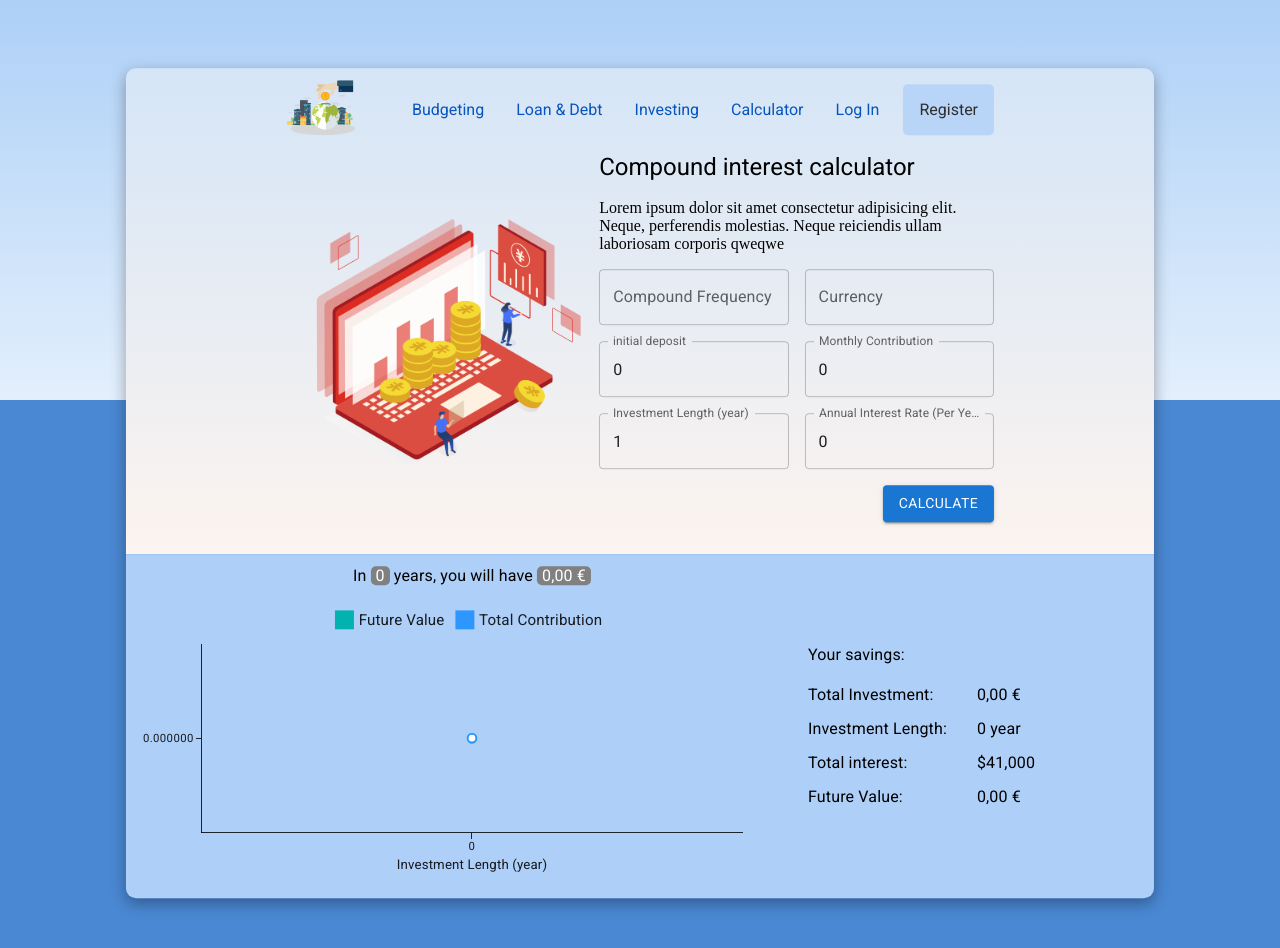
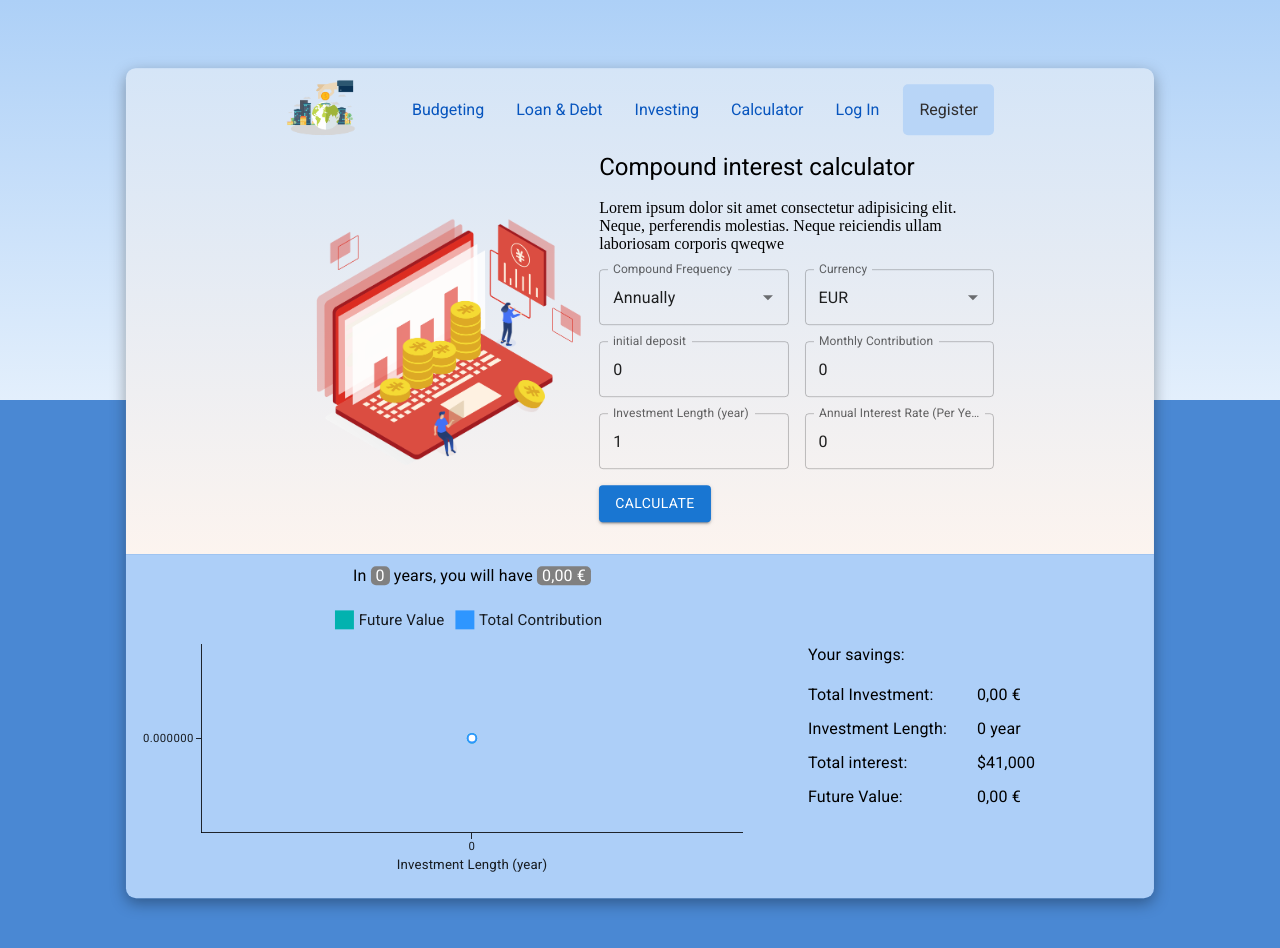
Before and after one commit to andyvo190998/compound-interest-calculator, a React (Vite) app: page / in a window 1280 px wide. Shown: the top 948 px of the page. Built offline with nearby package versions, Linux system fonts and the light colour scheme.

Commit message:
feat: add currency and compound frequency and use formik to handle form

```diff
--- a/package.json
+++ b/package.json
@@ -14,8 +14,10 @@
     "@emotion/styled": "^11.11.0",
     "@mui/material": "^5.14.18",
     "@mui/x-charts": "^6.18.3",
+    "formik": "^2.4.5",
     "react": "^18.2.0",
-    "react-dom": "^18.2.0"
+    "react-dom": "^18.2.0",
+    "yup": "^1.3.3"
   },
   "devDependencies": {
     "@types/react": "^18.2.37",
--- a/src/components/calculator/Calculator.tsx
+++ b/src/components/calculator/Calculator.tsx
@@ -1,10 +1,41 @@
 import React, { ChangeEvent, FormEvent, useContext, useState } from 'react';
 import './calculator.css';
 import logo from '../../assets/logo.png';
-import { Button, TextField, Typography } from '@mui/material';
+import { Autocomplete, Button, TextField, Typography } from '@mui/material';
 import { GlobalContext } from '../../provider/GlobalProvider.jsx';
+import * as yup from 'yup';
+import { useFormik } from 'formik';
+
+const validationSchema = yup.object({
+  currency: yup.string('Select currency').required('Currency type required'),
+  compound_frequency: yup
+    .string('Select compound frequency')
+    .required('Compound frequency required'),
+  initial_deposit: yup.number('Type initial deposit'),
+  monthly_contribution: yup.number('Type monthly contribution'),
+  investment_length: yup
+    .number('Type investment length')
+    .required('Investment length required'),
+  annual_interest_rate: yup
+    .number('Select annual interest rate')
+    .required('Annual interest rate required'),
+});
 
 const Calculator = () => {
+  const formik = useFormik({
+    initialValues: {
+      currency: 'EUR',
+      compound_frequency: 'Annually',
+      initial_deposit: 0,
+      monthly_contribution: 0,
+      investment_length: 1,
+      annual_interest_rate: 0,
+    },
+    validationSchema: validationSchema,
+    onSubmit: (values) => {
+      console.log(values);
+    },
+  });
   const [inputValues, setInputValues] = useState({
     initialDeposit: 0,
     monthlyContribution: 0,
@@ -76,6 +107,16 @@ const Calculator = () => {
     }));
   };
 
+  const compound_frequency = [
+    { label: 'Annually' },
+    { label: 'Semiannually' },
+    { label: 'Quarterly' },
+    { label: 'Monthly' },
+    { label: 'Daily' },
+  ];
+
+  const currency = [{ label: 'USD' }, { label: 'EUR' }, { label: 'VND' }];
+
   return (
     <div className="app__calculator">
       <div className="app__calculator-img">
@@ -90,45 +131,130 @@ const Calculator = () => {
           qweqwe
         </p>
 
-        <form className="app__calculator-form_inputs" onSubmit={handleSubmit}>
-          <TextField label="Compound Frequency" />
-          <TextField label="Currency" />
+        {/* <form className="app__calculator-form_inputs" onSubmit={handleSubmit}> */}
+        <form onSubmit={formik.handleSubmit}>
+          <div className="app__calculator-form_inputs">
+            <Autocomplete
+              disablePortal
+              id="compound_frequency"
+              // name="compound_frequency"
+              value={formik.values.compound_frequency}
+              onChange={formik.handleChange}
+              onBlur={formik.handleBlur}
+              error={
+                formik.touched.compound_frequency &&
+                Boolean(formik.errors.compound_frequency)
+              }
+              helperText={
+                formik.touched.compound_frequency &&
+                formik.errors.compound_frequency
+              }
+              options={compound_frequency}
+              renderInput={(params) => (
+                <TextField {...params} label="Compound Frequency" />
+              )}
+            />
+            <Autocomplete
+              disablePortal
+              id="currency"
+              // name="compound_frequency"
+              value={formik.values.currency}
+              onChange={formik.handleChange}
+              onBlur={formik.handleBlur}
+              error={formik.touched.currency && Boolean(formik.errors.currency)}
+              helperText={formik.touched.currency && formik.errors.currency}
+              options={currency}
+              renderInput={(params) => (
+                <TextField {...params} label="Currency" />
+              )}
+            />
+
             <TextField
-            value={inputValues.initialDeposit}
-            onChange={handleChange}
+              id="initial_deposit"
+              name="initial_deposit"
+              value={formik.values.initial_deposit}
+              onChange={formik.handleChange}
+              onBlur={formik.handleBlur}
+              error={
+                formik.touched.initial_deposit &&
+                Boolean(formik.errors.initial_deposit)
+              }
+              helperText={
+                formik.touched.initial_deposit && formik.errors.initial_deposit
+              }
+              // value={inputValues.initialDeposit}
+              // onChange={handleChange}
               label="initial deposit"
-            name="initialDeposit"
               type="number"
             />
             <TextField
-            value={inputValues.monthlyContribution}
-            onChange={handleChange}
+              id="monthly_contribution"
+              name="monthly_contribution"
+              value={formik.values.monthly_contribution}
+              onChange={formik.handleChange}
+              onBlur={formik.handleBlur}
+              error={
+                formik.touched.monthly_contribution &&
+                Boolean(formik.errors.monthly_contribution)
+              }
+              helperText={
+                formik.touched.monthly_contribution &&
+                formik.errors.monthly_contribution
+              }
+              // value={inputValues.monthlyContribution}
+              // onChange={handleChange}
               label="Monthly Contribution"
-            name="monthlyContribution"
               type="number"
             />
             <TextField
-            value={inputValues.investmentLength}
-            onChange={handleChange}
+              id="investment_length"
+              name="investment_length"
+              value={formik.values.investment_length}
+              onChange={formik.handleChange}
+              onBlur={formik.handleBlur}
+              error={
+                formik.touched.investment_length &&
+                Boolean(formik.errors.investment_length)
+              }
+              helperText={
+                formik.touched.investment_length &&
+                formik.errors.investment_length
+              }
+              // value={inputValues.investmentLength}
+              // onChange={handleChange}
               label="Investment Length (year)"
-            name="investmentLength"
+              // name="investment_length"
             />
             <TextField
-            value={inputValues.annualInterest}
-            onChange={handleChange}
+              id="annual_interest_rate"
+              name="annual_interest_rate"
+              value={formik.values.annual_interest_rate}
+              onChange={formik.handleChange}
+              onBlur={formik.handleBlur}
+              error={
+                formik.touched.annual_interest_rate &&
+                Boolean(formik.errors.annual_interest_rate)
+              }
+              helperText={
+                formik.touched.annual_interest_rate &&
+                formik.errors.annual_interest_rate
+              }
+              // value={inputValues.annualInterest}
+              // onChange={handleChange}
               label="Annual Interest Rate (Per Year)"
-            name="annualInterest"
+              // name="annual_interest_rate"
               type="number"
             />
-        </form>
+          </div>
+
           <Button
             sx={{ mt: 2, width: 'fit-content', marginLeft: 'auto' }}
             variant="contained"
             type="submit"
-          onClick={(e) => handleSubmit(e)}
           >
             Calculate
           </Button>
+        </form>
       </div>
     </div>
   );
```
Also changed, not shown: 1 other file (tests, documents, lock files or other folders). Lines whose indentation alone changed are shown as unchanged.
